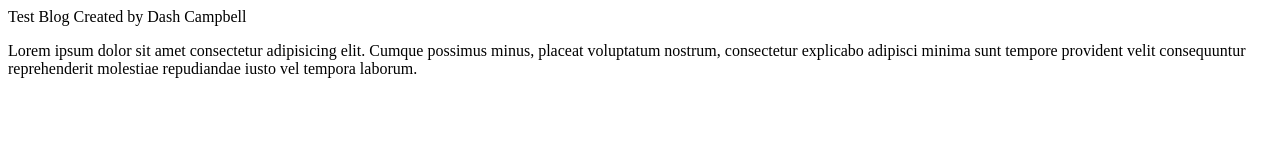
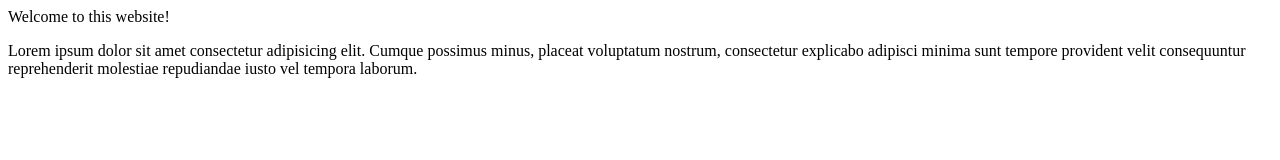
Before and after one commit to DashCampbell/Test-Blog, a plain HTML site: page index.html in a window 1280 px wide. Drawn offline with Linux system fonts and the light colour scheme.

Commit message:
Update index.html

```diff
--- a/index.html
+++ b/index.html
@@ -6,7 +6,7 @@
     <title>Test Blog</title>
 </head>
 <body>
-    <p>Test Blog Created by Dash Campbell</p>
+    <p>Welcome to this website!</p>
     <p>
         Lorem ipsum dolor sit amet consectetur adipisicing elit.
         Cumque possimus minus, placeat voluptatum nostrum, consectetur explicabo adipisci minima
```
